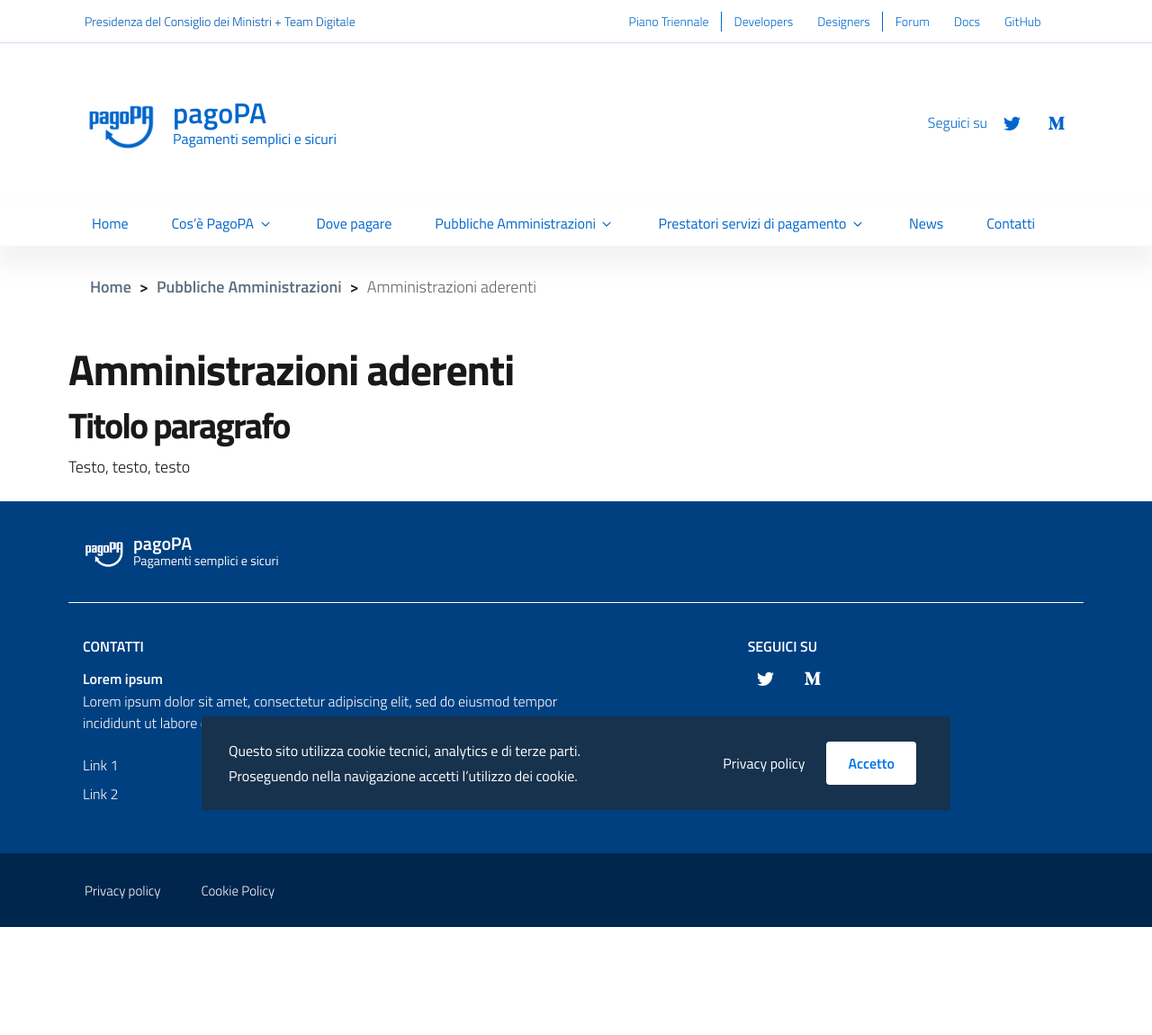
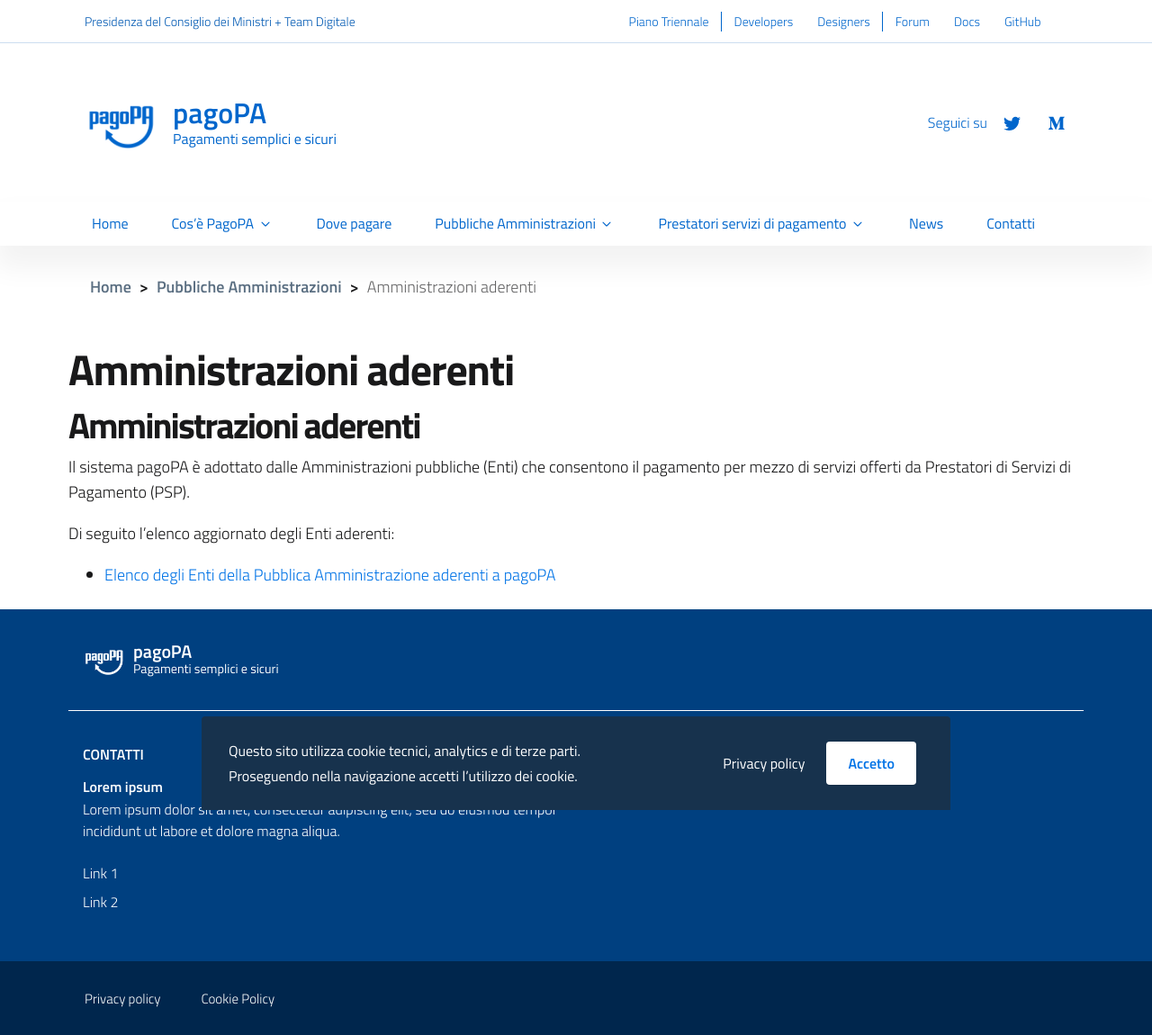
Before and after one commit to pagopa/site-pagopa.gov.it, a Jekyll site: the page built from it/pubbliche-amministrazioni-amministrazioni-aderenti.md, in a window 1280 px wide. Shown: the whole page at 90% size. Built offline with Jekyll 4.4.1, drawn with Linux system fonts in a browser that asks for light colours; before the commit the page ends 1030 px from its top, so only the background shows below that.

Commit message:
Update pubbliche-amministrazioni-amministrazioni-aderenti.md

```diff
--- a/it/pubbliche-amministrazioni-amministrazioni-aderenti.md
+++ b/it/pubbliche-amministrazioni-amministrazioni-aderenti.md
@@ -12,6 +12,9 @@
   - /pubbliche-amministrazioni: Pubbliche Amministrazioni
 ---
 
-## Titolo paragrafo
+## Amministrazioni aderenti
 
-Testo, testo, testo
+Il sistema pagoPA è adottato dalle Amministrazioni pubbliche (Enti) che consentono il pagamento per mezzo di servizi offerti da Prestatori di Servizi di Pagamento (PSP).
+
+Di seguito l’elenco aggiornato degli Enti aderenti:
+* [Elenco degli Enti della Pubblica Amministrazione aderenti a pagoPA](https://www.agid.gov.it/agenda-digitale/pubblica-amministrazione/pagamenti-elettronici/enti-creditori-aderenti-elenco)
```
